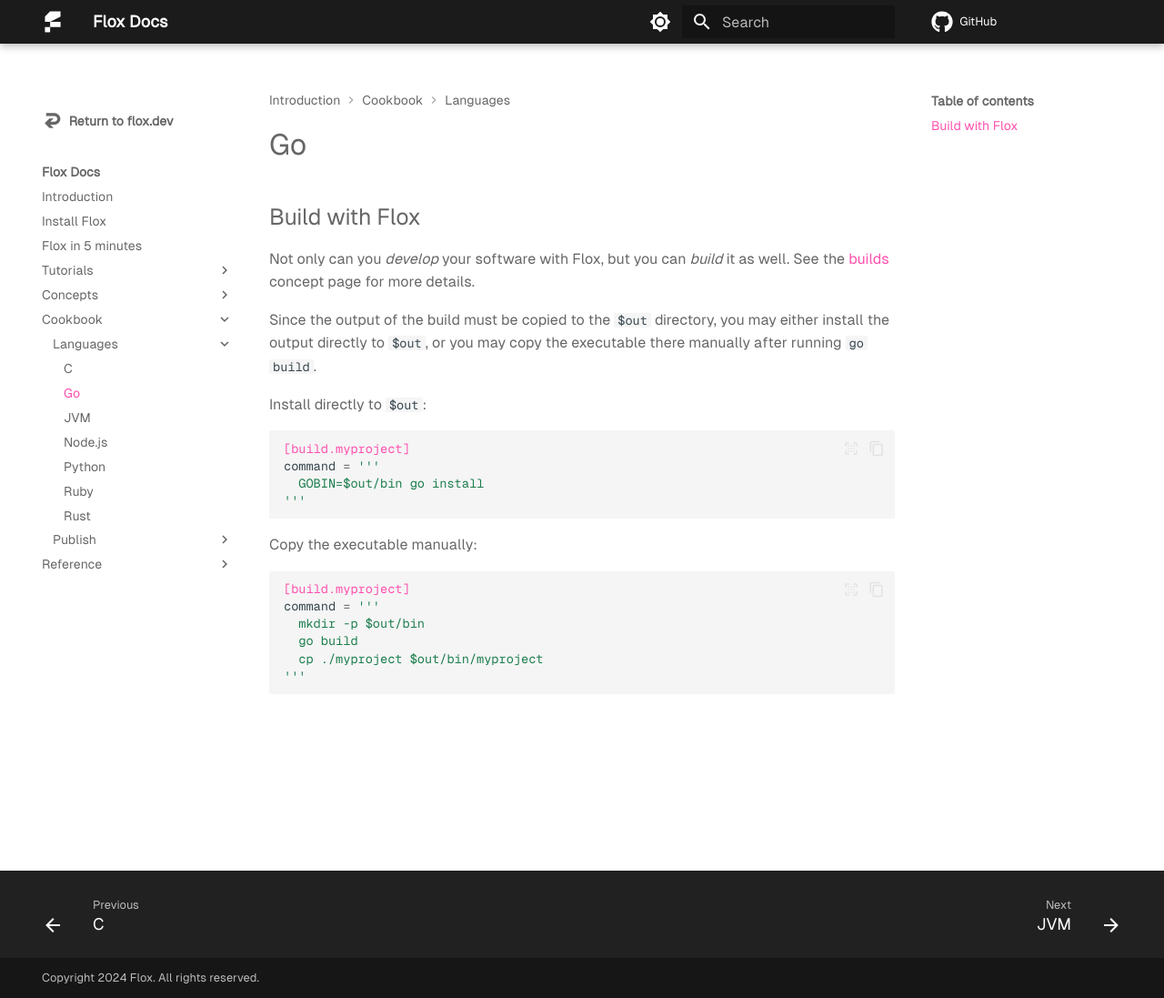
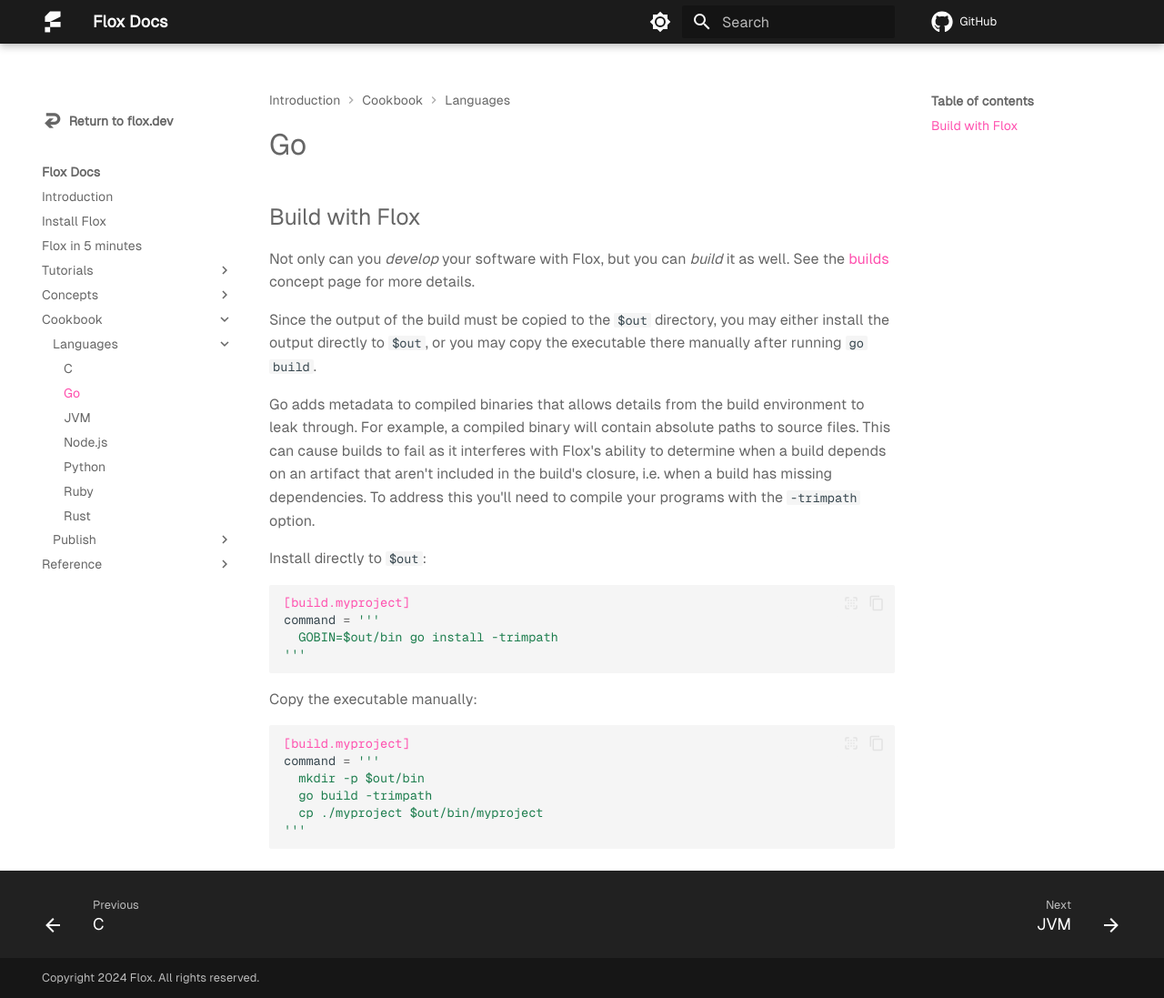
Before and after one commit to flox/floxdocs, an MkDocs documentation site: the page built from docs/cookbook/languages/go.md, in a window 1280 px wide and 1097 px high. Shown: the whole window at 91% size. Built offline with MkDocs 1.6.1 and Material for MkDocs 9.7.7, drawn with Linux system fonts in a browser that asks for light colours; plug-ins that fetch from the network failed and are left out; comment, search, counter and statistics services are not loaded.

Commit message:
feat: go build issues

````diff
--- a/docs/cookbook/languages/go.md
+++ b/docs/cookbook/languages/go.md
@@ -12,12 +12,17 @@
 
 Since the output of the build must be copied to the `$out` directory, you may either install the output directly to `$out`, or you may copy the executable there manually after running `go build`.
 
+Go adds metadata to compiled binaries that allows details from the build environment to leak through.
+For example, a compiled binary will contain absolute paths to source files.
+This can cause builds to fail as it interferes with Flox's ability to determine when a build depends on an artifact that aren't included in the build's closure, i.e. when a build has missing dependencies.
+To address this you'll need to compile your programs with the `-trimpath` option.
+
 Install directly to `$out`:
 
 ```toml
 [build.myproject]
 command = '''
-  GOBIN=$out/bin go install
+  GOBIN=$out/bin go install -trimpath
 '''
 ```
 
@@ -27,7 +32,7 @@
 [build.myproject]
 command = '''
   mkdir -p $out/bin
-  go build
+  go build -trimpath
   cp ./myproject $out/bin/myproject
 '''
 ```
````
